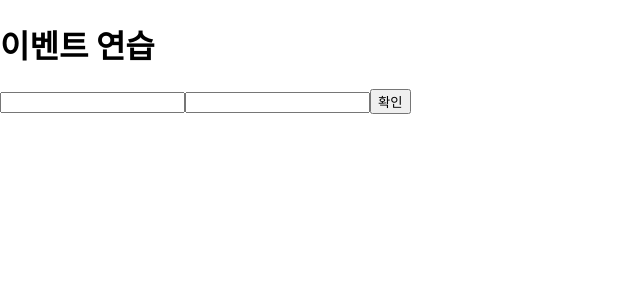
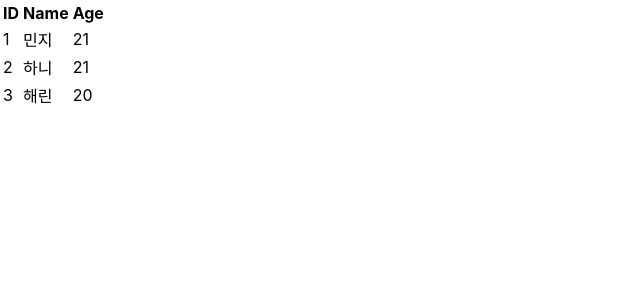
Before and after one commit to tpgh1554/React, a React (Create React App) app: page / in a window 1280 px wide. Shown: the top 300 px of the page, without its empty margins (0-640 px from the left). Built offline with nearby package versions, Linux system fonts and the light colour scheme.

Commit message:
04.30 오후실습

```diff
--- a/src/App.js
+++ b/src/App.js
@@ -13,7 +13,9 @@ import "./App.css";
 // import MyComponent from "./MyComponent";
 // import Say from "./Say";
 // import Clock from "./Clock";
-import EventPractice from "./EventPractice";
+// import EventPractice from "./EventPractice";
+// import FruitSelect from "./FruitSelect";
+import Table from "./Table";
 
 // 컴포넌트의 재활용
 function App() {
@@ -21,7 +23,9 @@ function App() {
     <>
       {/* <Say /> */}
       {/* <Clock /> */}
-      <EventPractice />
+      {/* <EventPractice /> */}
+      {/* <FruitSelect /> */}
+      <Table />
     </>
   );
 }
--- /dev/null
+++ b/src/FruitSelect.jsx
@@ -0,0 +1,30 @@
+import { useState } from "react";
+
+const FruitSelect = () => {
+  const [value, setValue] = useState("banana");
+
+  const handleChange = (e) => {
+    setValue(e.target.value);
+  };
+  const handleSubmit = (e) => {
+    alert("선택한 과일 : " + value);
+    e.preventDefault(); // 창이 새로고침 되는 것을 막음
+  };
+
+  return (
+    <form onSubmit={handleSubmit}>
+      <label>
+        과일을 선택하세요
+        <select value={value} onChange={handleChange}>
+          <option value="apple">사과</option>
+          <option value="banana">바나나</option>
+          <option value="grape">포도</option>
+          <option value="watermelon">수박</option>
+        </select>
+      </label>
+      <button type="submit">제출</button>
+    </form>
+  );
+};
+
+export default FruitSelect;
--- /dev/null
+++ b/src/Table.jsx
@@ -0,0 +1,44 @@
+import { useEffect, useState } from "react";
+import "./App.css";
+// import React from "react";
+
+const Table = () => {
+  const data = [
+    { id: 1, name: "민지", age: 21 },
+    { id: 2, name: "하니", age: 21 },
+    { id: 3, name: "해린", age: 20 },
+  ];
+  const [mapData, setMapData] = useState("");
+
+  useEffect(() => {
+    setMapData(data);
+  }, []);
+
+  const handleTableRowClick = (item) => {
+    console.log(item);
+  };
+  return (
+    <table>
+      <thead>
+        <tr>
+          <th>ID</th>
+          <th>Name</th>
+          <th>Age</th>
+        </tr>
+      </thead>
+      <tbody>
+        {mapData &&
+          mapData.map((item) => (
+            // 즉시 실행되지 않고 onClick 이벤트가 발생 했을 때 호출하기 위함, 화살표 함수는 그 자체가 함수이기 때문
+            <tr key={item.id} onClick={() => handleTableRowClick(item)}>
+              <td>{item.id}</td>
+              <td>{item.name}</td>
+              <td>{item.age}</td>
+            </tr>
+          ))}
+      </tbody>
+    </table>
+  );
+};
+
+export default Table;
```
